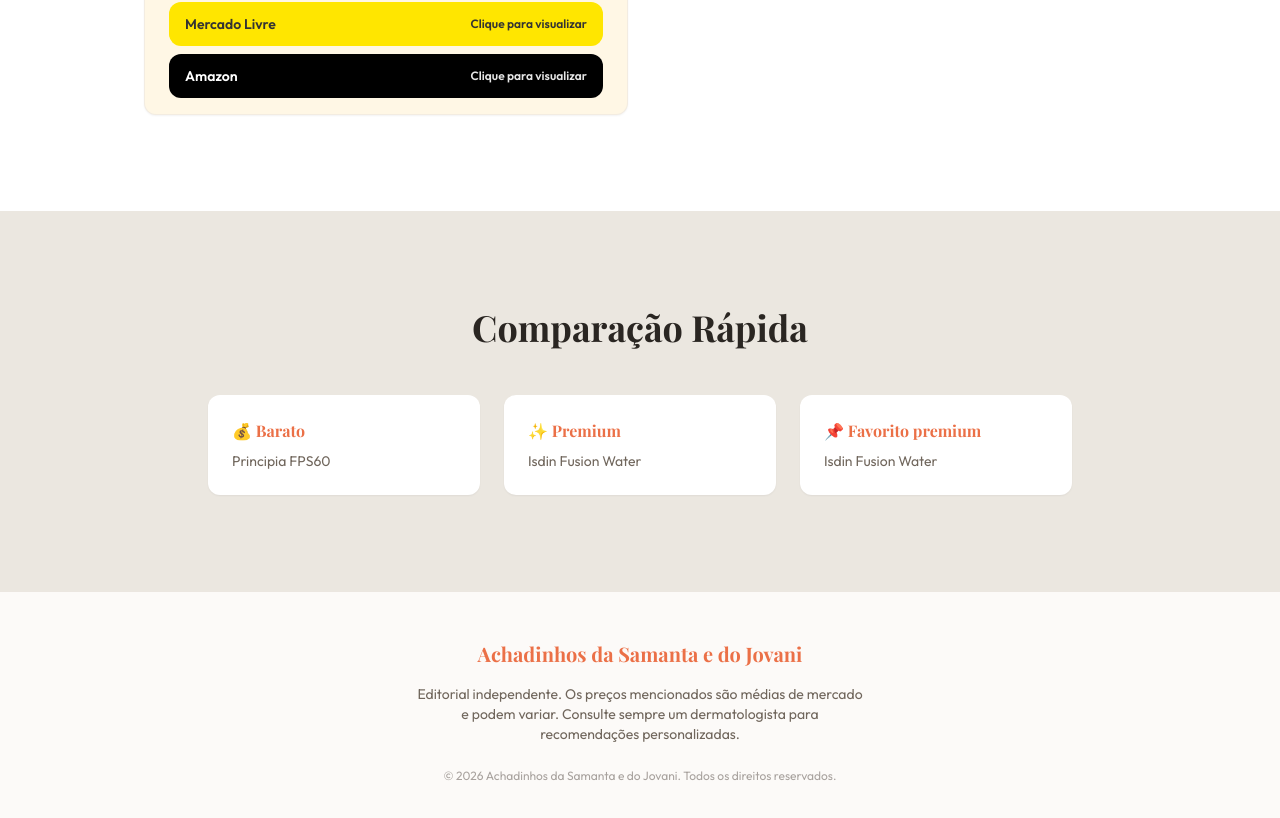
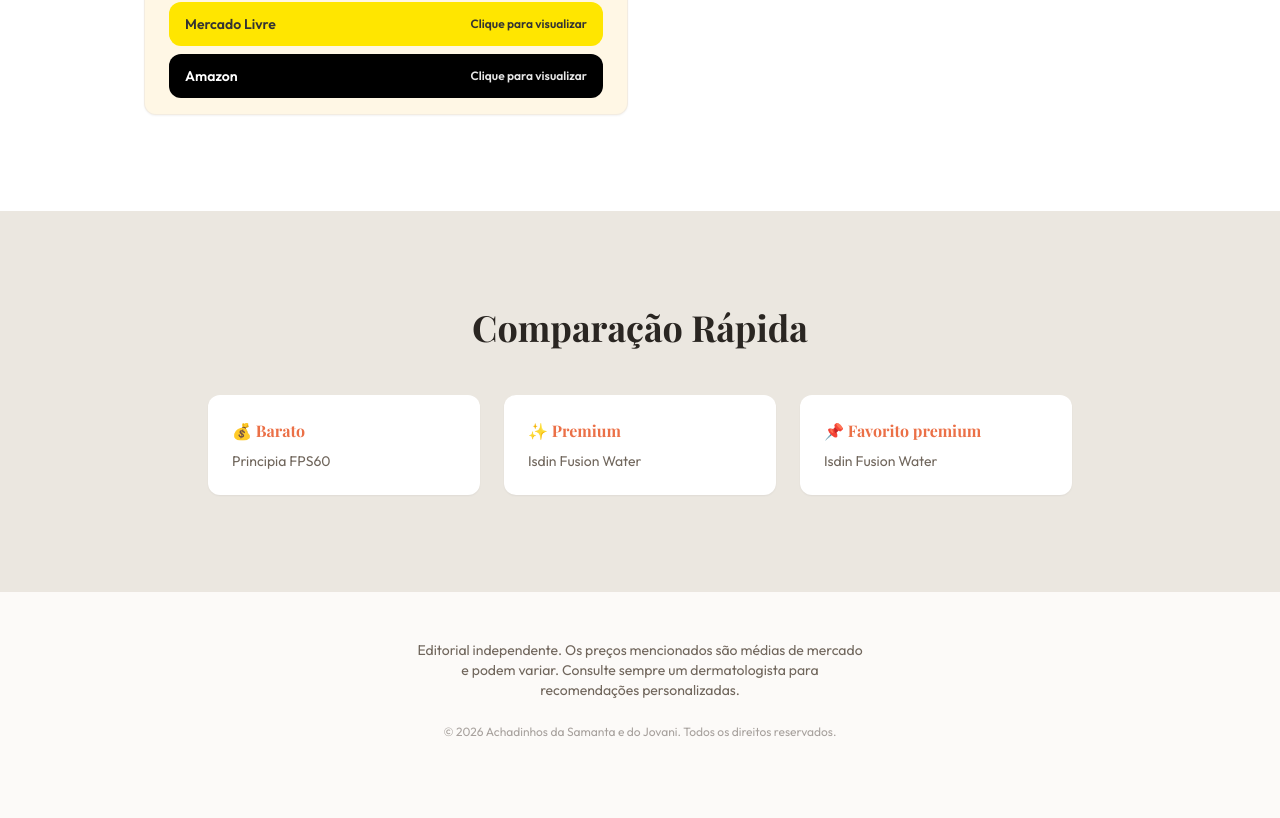
Before and after one commit to Jovax-QA/blog-protetores, a React (Vite) app: page / in a window 1280 px wide. Shown: the part 3520-4338 px from the top of the page. After the commit the page ends 4308 px from the top, so only its background shows below. Built offline with nearby package versions, Linux system fonts and the light colour scheme.

Commit message:
fix: remover título duplicado do footer

```diff
--- a/src/pages/home.tsx
+++ b/src/pages/home.tsx
@@ -313,7 +313,6 @@
       {/* Footer */}
       <footer className="bg-background py-12 border-t border-border">
         <div className="container mx-auto px-4 text-center">
-          <span className="font-serif font-bold text-xl text-primary mb-4 block">Achadinhos da Samanta e do Jovani</span>
           <p className="text-sm text-muted-foreground max-w-md mx-auto mb-6">
             Editorial independente. Os preços mencionados são médias de mercado e podem variar. Consulte sempre um dermatologista para recomendações personalizadas.
           </p>
```
